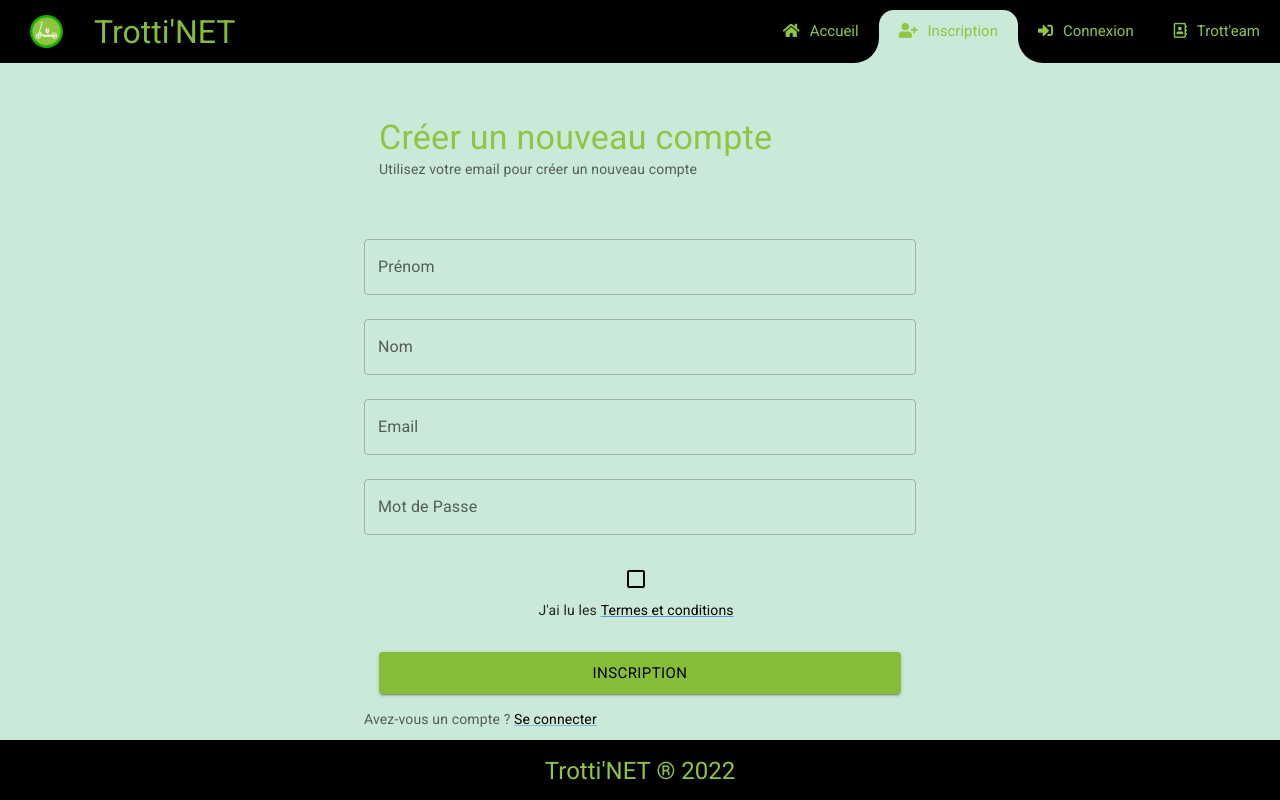
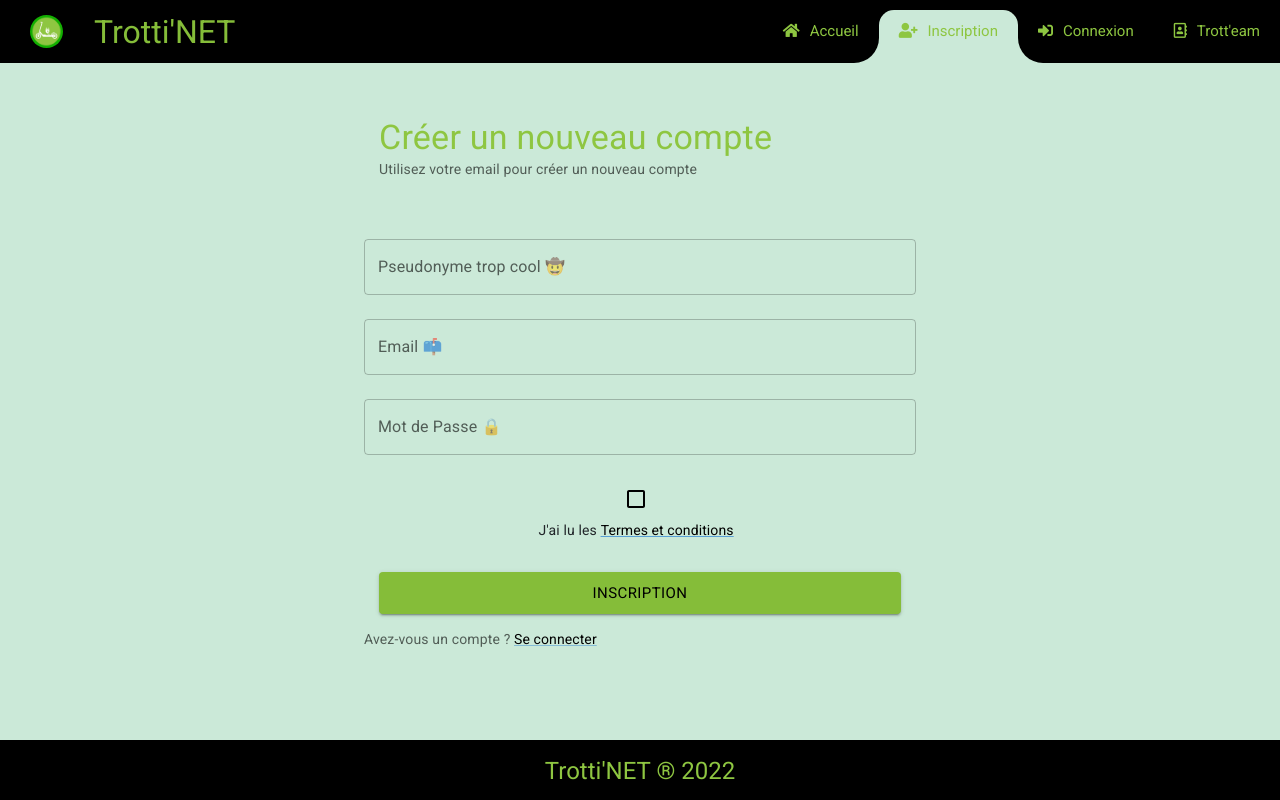
Before and after one commit to jordan-creyelman/trotinette, a React (Create React App) app: page /inscription in a window 1280 px wide. Built offline with nearby package versions, Linux system fonts and the light colour scheme.

Commit message:
udpating pages with username attribute

```diff
--- a/src/pages/Profile/index.jsx
+++ b/src/pages/Profile/index.jsx
@@ -31,14 +31,14 @@ const Profile = () => {
           </Box>
           <TextField
             fullWidth
-            label="Prénom"
+            label="Pseudonyme trop cool 🤠"
             margin="normal"
-            name="firstName"
+            name="username"
             variant="outlined"
           />
           <TextField
             fullWidth
-            label="Email"
+            label="Email 📫"
             margin="normal"
             name="email"
             type="email"
@@ -46,7 +46,7 @@ const Profile = () => {
           />
           <TextField
             fullWidth
-            label="Mot de Passe"
+            label="Mot de Passe 🔒"
             margin="normal"
             name="password"
             type="password"
--- a/src/pages/SignIn/index.jsx
+++ b/src/pages/SignIn/index.jsx
@@ -70,7 +70,7 @@ function SignIn() {
             </Box>
             <TextField
               fullWidth
-              label="Email"
+              label="Email 📫"
               margin="normal"
               name="email"
               type="email"
@@ -78,7 +78,7 @@ function SignIn() {
             />
             <TextField
               fullWidth
-              label="Mot de Passe"
+              label="Mot de Passe 🔒"
               margin="normal"
               name="password"
               type="password"
--- a/src/pages/SignUp/index.jsx
+++ b/src/pages/SignUp/index.jsx
@@ -16,7 +16,7 @@ function SignUp() {
 
     let raw = JSON.stringify({
       user: {
-        first_name: `${event.target.elements.first_name.value}`,
+        username: `${event.target.elements.username.value}`,
         email: `${event.target.elements.email.value}`,
         password: `${event.target.elements.password.value}`,
       },
@@ -65,21 +65,14 @@ function SignUp() {
               </Box>
               <TextField
                 fullWidth
-                label="Prénom"
+                label="Pseudonyme trop cool 🤠"
                 margin="normal"
-                name="first_name"
+                name="username"
                 variant="outlined"
               />
               <TextField
                 fullWidth
-                label="Nom"
-                margin="normal"
-                name="lastName"
-                variant="outlined"
-              />
-              <TextField
-                fullWidth
-                label="Email"
+                label="Email 📫"
                 margin="normal"
                 name="email"
                 type="email"
@@ -87,7 +80,7 @@ function SignUp() {
               />
               <TextField
                 fullWidth
-                label="Mot de Passe"
+                label="Mot de Passe 🔒"
                 margin="normal"
                 name="password"
                 type="password"
```
